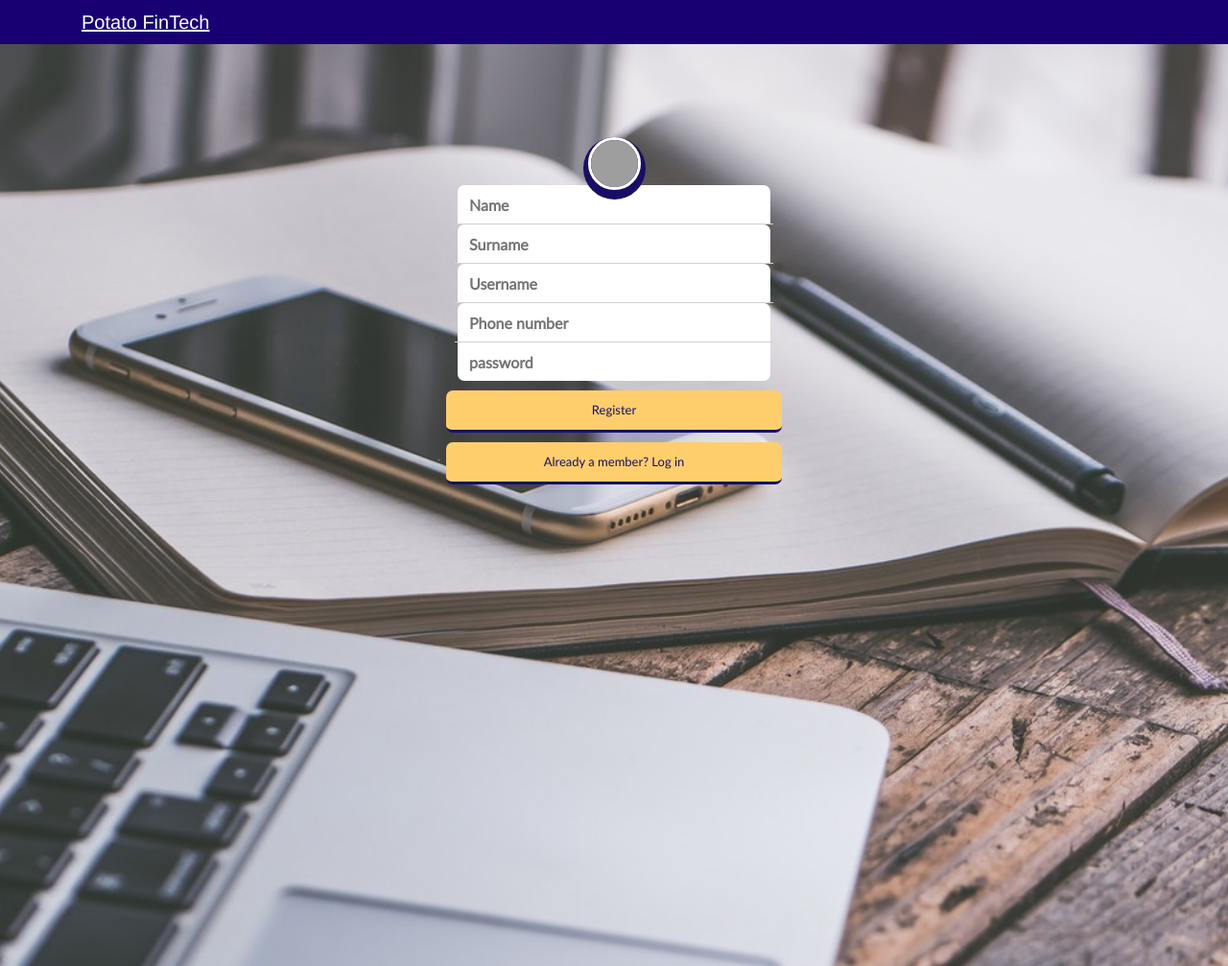
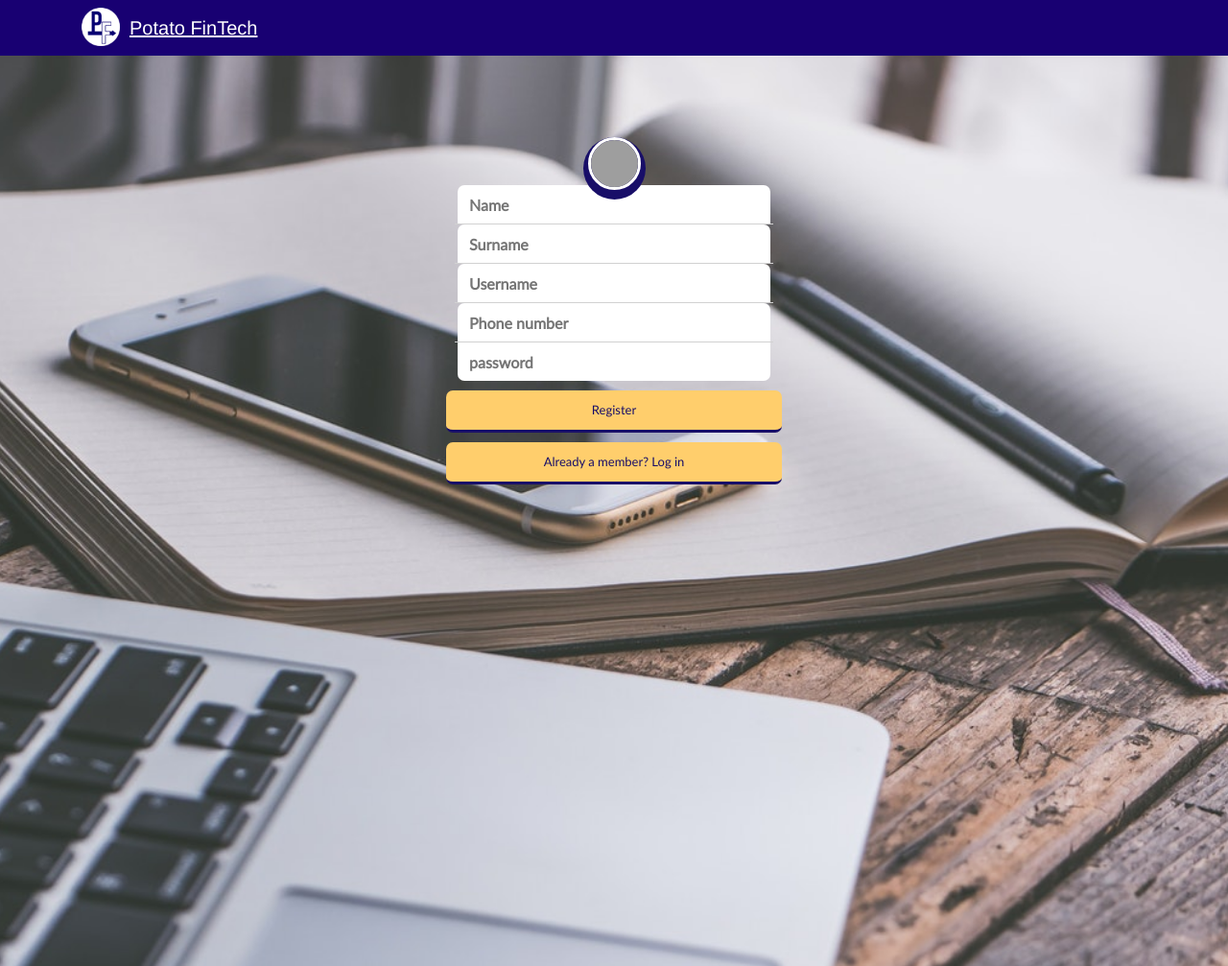
Before and after one commit to GustafSagent/GustafSagentPotatoFintech, a website: page LoginRegister/register.html in a window 1280 px wide. Shown: the top 1007 px of the page at 96% size. Drawn offline with Linux system fonts and the light colour scheme; grey boxes are pictures that could not be loaded.

Commit message:
Pic navbar

```diff
--- a/Logged-In/css/modern-business.css
+++ b/Logged-In/css/modern-business.css
@@ -12,6 +12,11 @@ body {
   body {
     padding-top: 56px;
   }
+}
+
+#navbarPic {
+  height: 40px;
+  margin-right: 10px;
 }
 
 .carousel-item {
--- a/LoginRegister/css/modern-business.css
+++ b/LoginRegister/css/modern-business.css
@@ -12,6 +12,11 @@ body {
   body {
     padding-top: 56px;
   }
+}
+
+#navbarPic {
+  height: 40px;
+  margin-right: 10px;
 }
 
 .carousel-item {
--- a/LoginRegister/register.html
+++ b/LoginRegister/register.html
@@ -31,6 +31,7 @@
   <!-- Navigation -->
   <nav class="navbar fixed-top navbar-expand-lg navbar-dark bg-dark fixed-top">
     <div class="container">
+      <a href="../index.html" class="navbar-left"><img id="navbarPic" src="..\img\navPic2.png"></a>
       <a class="navbar-brand" href="../index.html">Potato FinTech</a>
 
       </button>
```
Also changed, not shown: Logged-In/Split.html (+1 -0 lines), Logged-In/contact.html (+1 -0 lines), Logged-In/myHistory.html (+1 -0 lines), Logged-In/myProfile.html (+1 -0 lines), Logged-In/pay.html (+1 -0 lines), LoginRegister/login.html (+1 -0 lines), index.html (+1 -0 lines), img/navPic2.png (added). Lines whose indentation alone changed are shown as unchanged.
